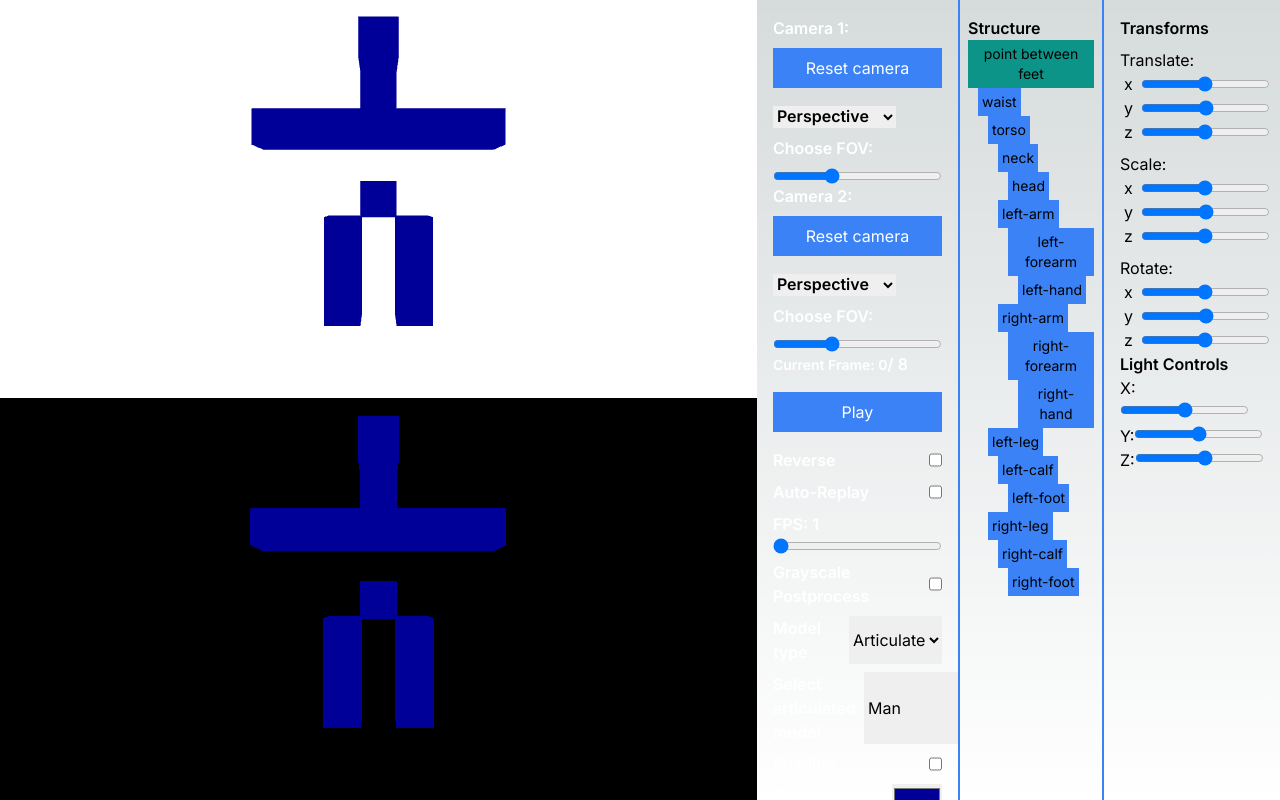
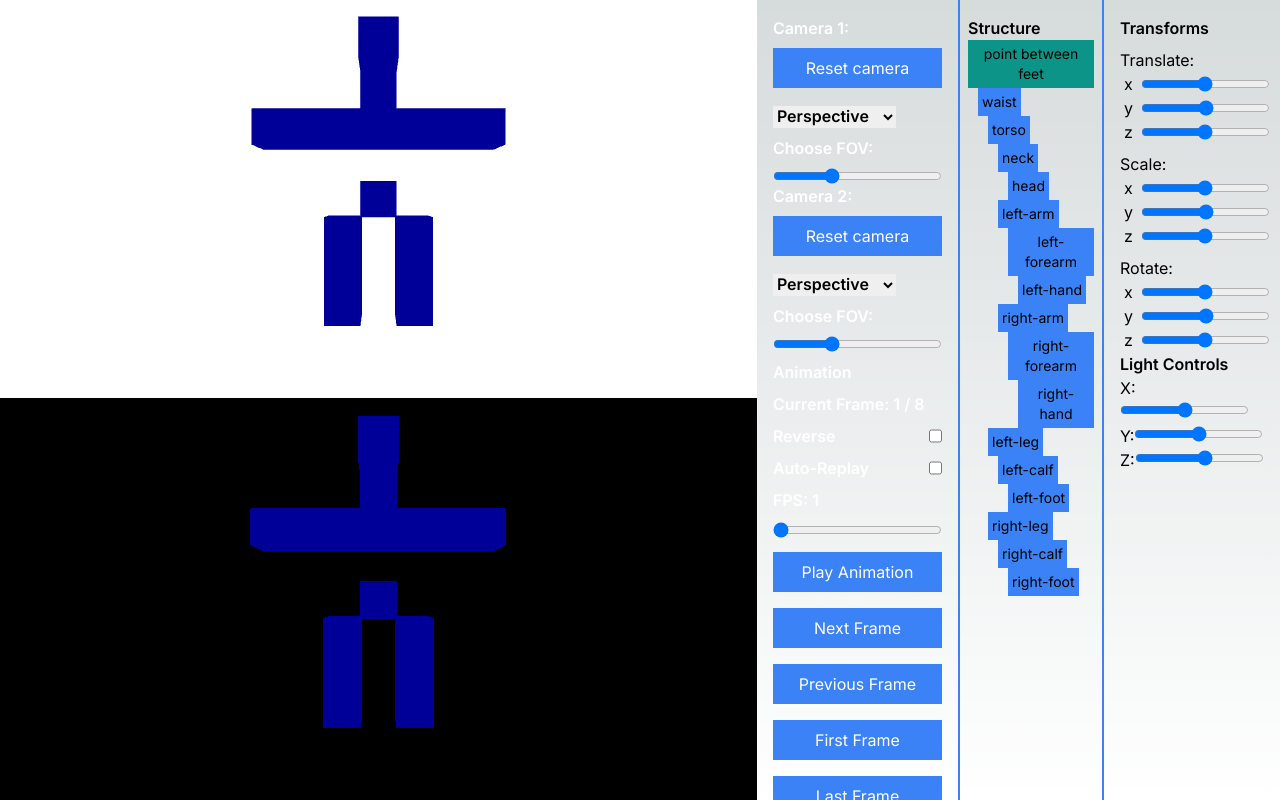
Before and after one commit to williamnixon20/computer-graphics-project, a Next.js app: page / in a window 1280 px wide. Built offline with nearby package versions, Linux system fonts and the light colour scheme.

Commit message:
feat: add animation frame control

```diff
--- a/src/app/canvas.tsx
+++ b/src/app/canvas.tsx
@@ -507,19 +507,26 @@ export default function Canvas() {
 
   // Animation
   const [animate, setAnimate] = useState(false);
-  const [currentFrame, setCurrentFrame] = useState(-1);
+  const [currentFrame, setCurrentFrame] = useState(0);
   const [reverse, setReverse] = useState(false);
   const [replay, setReplay] = useState(false);
   const [reset, setReset] = useState(false);
   const [fps, setFps] = useState(1);
 
-  let animator = new Animator(scene!, walking, currentFrame, reverse, replay, reset, fps);
+  let animator = new Animator(
+    scene!,
+    walking,
+    currentFrame,
+    reverse,
+    replay,
+    reset,
+    fps
+  );
   let lastFrameTime: number;
   let animationFrameId: number;
 
   function runAnim(currentTime: number) {
     if (!animate || !scene) return;
-
     if (lastFrameTime === undefined) lastFrameTime = currentTime;
     const deltaSecond = (currentTime - lastFrameTime) / 1000;
 
@@ -538,7 +545,6 @@ export default function Canvas() {
 
     animator.update(deltaSecond);
     setCurrentFrame(animator.currentFrame);
-
     drawer1?.draw(scene, cameraInformation1);
     drawer2?.draw(scene, cameraInformation2);
 
@@ -560,25 +566,32 @@ export default function Canvas() {
     return () => cancelAnimationFrame(animationFrameId);
   }, [animate]);
 
-  useEffect(() => {
-    animator.currentFrame = currentFrame;
-  }, [currentFrame]);
+  function updateFrame(frame: number) {
+    if (!scene) return;
+    animator.currentFrame = frame;
+    setCurrentFrame(frame);
+    animator.updateSceneGraph();
+    drawer1?.draw(scene, cameraInformation1);
+    drawer2?.draw(scene, cameraInformation2);
+  }
 
-  useEffect(() => {
-    animator.reverse = reverse;
-  }, [reverse]);
+  const handleNextFrame = () => {
+    const nextFrame = (animator.currentFrame + 1) % animator.length;
+    requestAnimationFrame(() => updateFrame(nextFrame));
+  };
 
-  useEffect(() => {
-    animator.replay = replay;
-  }, [replay]);
+  const handlePreviousFrame = () => {
+    const prevFrame = (animator.currentFrame - 1 + animator.length) % animator.length;
+    requestAnimationFrame(() => updateFrame(prevFrame));
+  };
 
-  useEffect(() => {
-    animator.reset = reset;
-  }, [reset]);
+  const handleFirstFrame = () => {
+    requestAnimationFrame(() => updateFrame(0));
+  };
 
-  useEffect(() => {
-    animator.fps = fps;
-  }, [fps]);
+  const handleLastFrame = () => {
+    requestAnimationFrame(() => updateFrame(animator.length - 1));
+  };
 
   // File handler
   const [selectedShape, setSelectedShape] = useState("");
@@ -824,21 +837,17 @@ export default function Canvas() {
 
         {/* Animation */}
         <div>
-          <div className="mb-4">
-            <span className="text-sm font-semibold text-white">
-              Current Frame: {currentFrame + 1}
-            </span>
-            <span className="text-base font-semibold text-white">
-              / {animator!.length}
+          <div className="mt-2 mb-2">
+            <label className="text-base font-semibold text-white mb-2">
+              Animation
+            </label>
+          </div>
+
+          <div className="mb-2">
+            <span className="text-base font-semibold text-white mb-2">
+              Current Frame: {currentFrame + 1} / {animator!.length}
             </span>
           </div>
-
-          <button
-            onClick={() => setAnimate(!animate)}
-            className="w-full mb-4 bg-blue-500 text-white py-2"
-          >
-            {animate ? "Pause" : "Play"}
-          </button>
 
           <div className="mb-2 flex flex-row justify-between">
             <label className="text-base font-semibold text-white mr-2">
@@ -862,18 +871,58 @@ export default function Canvas() {
             />
           </div>
 
+          <div className="mb-2">
             <label className="text-base font-semibold text-white mb-2">
               FPS: {fps}
             </label>
+          </div>
+
+          <div className="mb-2">
             <input
               type="range"
               min="1"
               defaultValue={"1"}
               value={fps}
-            max="60"
+              max="30"
               onChange={(e) => setFps(parseInt(e.target.value))}
               className="w-full"
             />
+          </div>
+
+          <button
+            onClick={() => setAnimate(!animate)}
+            className="w-full mb-4 bg-blue-500 text-white py-2"
+          >
+            {animate ? "Pause Animation" : "Play Animation"}
+          </button>
+
+          <button
+            onClick={handleNextFrame}
+            className="w-full mb-4 bg-blue-500 text-white py-2"
+          >
+            {"Next Frame"}
+          </button>
+
+          <button
+            onClick={handlePreviousFrame}
+            className="w-full mb-4 bg-blue-500 text-white py-2"
+          >
+            {"Previous Frame"}
+          </button>
+
+          <button
+            onClick={handleFirstFrame}
+            className="w-full mb-4 bg-blue-500 text-white py-2"
+          >
+            {"First Frame"}
+          </button>
+
+          <button
+            onClick={handleLastFrame}
+            className="w-full mb-4 bg-blue-500 text-white py-2"
+          >
+            {"Last Frame"}
+          </button>
         </div>
 
         <div className="mb-2 flex flex-row justify-between">
```
Lines whose indentation alone changed are shown as unchanged.
